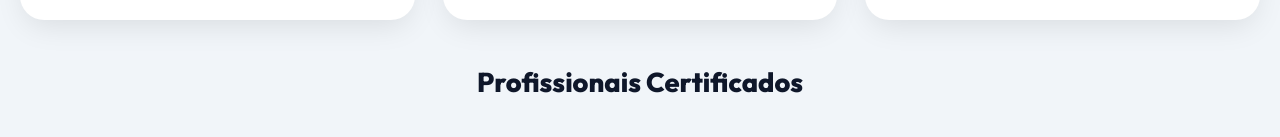
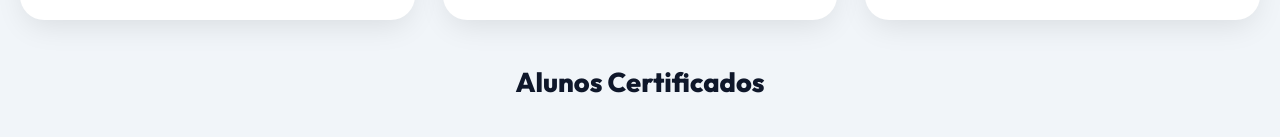
Before and after one commit to VictorJacquesIA/Diego-mecanica-nmt, a website built with Vite: page index.html in a window 1280 px wide. Shown: the part 3423-3560 px from the top of the page. Built offline with nearby package versions, Linux system fonts and the light colour scheme; files whose address does not match are found by name.

Commit message:
versão de apresentação

```diff
--- a/index.html
+++ b/index.html
@@ -264,7 +264,7 @@
             <!-- Profissionais Certificados -->
             <div class="certified-section" data-reveal
                 style="margin-top: 3rem; margin-bottom: 2rem; background-color: transparent;">
-                <h3 class="certified-title">Profissionais Certificados</h3>
+                <h3 class="certified-title">Alunos Certificados</h3>
                 <div class="marquee-wrapper">
                     <div class="marquee-track">
                         <div class="certified-photo"><img src="cert-1.png" alt="Profissional 1"></div>
```
